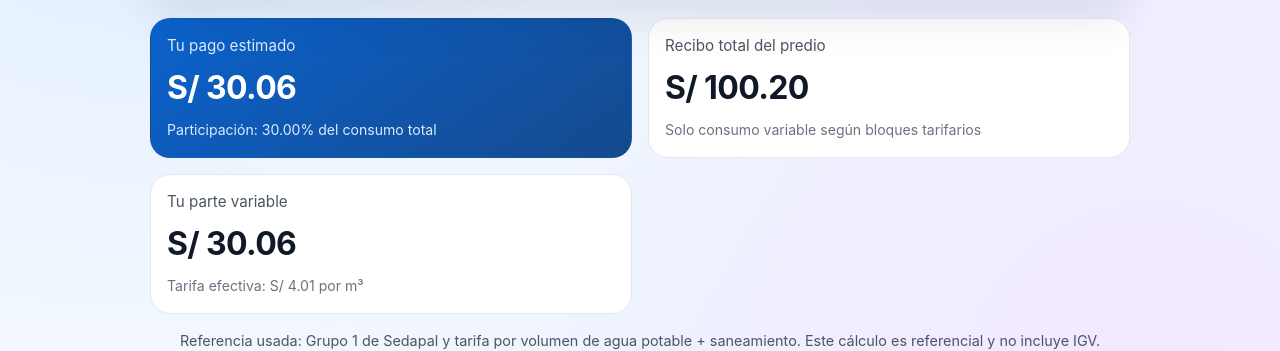
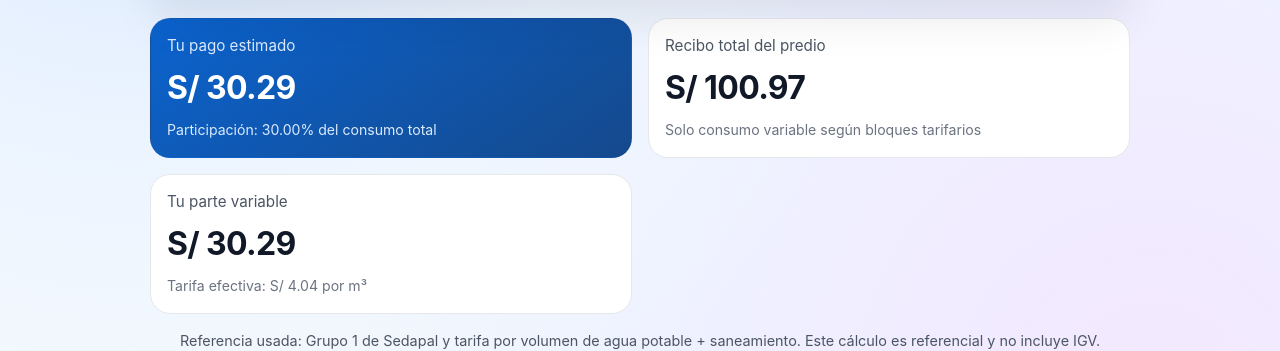
Before and after one commit to Akiranm2/medicion_agua, a React (Vite) app: page / in a window 1280 px wide. Shown: the part 326-677 px from the top of the page. Built offline with nearby package versions, Linux system fonts and the light colour scheme.

Commit message:
es un ajuste a la escal de precios que estaba erronea en el calculo domestico

```diff
--- a/src/App.tsx
+++ b/src/App.tsx
@@ -22,12 +22,7 @@ const CATEGORIES: TariffCategory[] = [
   {
     key: 'domestico',
     label: 'Doméstico',
-    blocks: [
-      { upTo: 10, potable: 2.2, sewage: 1.38 },
-      { upTo: 20, potable: 2.36, sewage: 1.48 },
-      { upTo: 50, potable: 3.22, sewage: 1.98 },
-      { upTo: null, potable: 7.32, sewage: 3.49 },
-    ],
+    blocks: [{ upTo: null, potable: 2.4873, sewage: 1.5515 }],
   },
   {
     key: 'domestico-sub',
```
